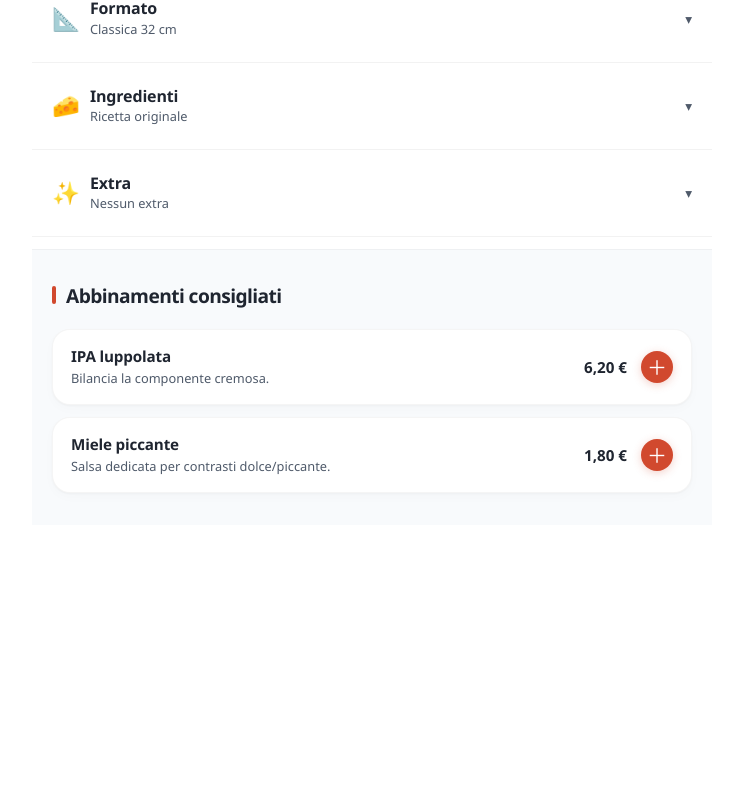
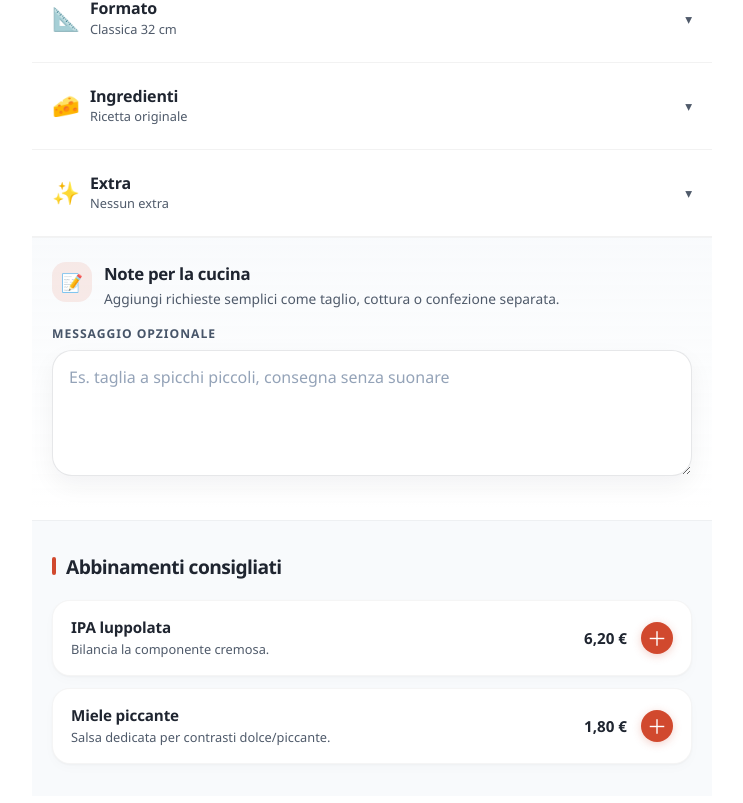
Before and after one commit to kremisi-com/pizzaos, a Next.js app in the folder apps/client/: page /product/product-4-formaggi in a window 1280 px wide. Shown: the part 826-1629 px from the top of the page, without its empty margins (268-1011 px from the left). Built offline with nearby package versions, Linux system fonts and the light colour scheme.

Commit message:
feat(client): add product kitchen note field
Add a dedicated kitchen note textarea at the bottom of the product detail page in the client app.

Append the free-text note to the structured customization summary persisted with cart items and cover the new behavior with product detail tests.

```diff
--- a/apps/client/src/features/customization/components/product-detail-screen.module.css
+++ b/apps/client/src/features/customization/components/product-detail-screen.module.css
@@ -886,6 +886,104 @@
   color: var(--pizzaos-color-foreground-muted);
 }
 
+/* ── Note section ── */
+.noteSection
+{
+  padding: 24px 20px 32px;
+  background:
+    linear-gradient(180deg, rgba(248, 250, 252, 0.92) 0%, rgba(255, 255, 255, 1) 100%);
+  border-top: 1px solid rgba(15, 23, 42, 0.05);
+}
+
+.noteHeader
+{
+  display: flex;
+  align-items: flex-start;
+  gap: 12px;
+  margin-bottom: 16px;
+}
+
+.noteIcon
+{
+  display: inline-flex;
+  align-items: center;
+  justify-content: center;
+  width: 40px;
+  height: 40px;
+  border-radius: 14px;
+  background: rgba(209, 73, 46, 0.1);
+  font-size: 1.1rem;
+  flex-shrink: 0;
+}
+
+.noteCopy
+{
+  display: flex;
+  flex-direction: column;
+  gap: 4px;
+}
+
+.noteTitle
+{
+  margin: 0;
+  font-size: 1.05rem;
+  font-weight: 900;
+  letter-spacing: -0.02em;
+  color: var(--pizzaos-color-foreground);
+}
+
+.noteDescription
+{
+  margin: 0;
+  font-size: 0.86rem;
+  line-height: 1.45;
+  color: var(--pizzaos-color-foreground-muted);
+}
+
+.noteField
+{
+  display: flex;
+  flex-direction: column;
+  gap: 8px;
+}
+
+.noteLabel
+{
+  font-size: 0.76rem;
+  font-weight: 800;
+  letter-spacing: 0.08em;
+  text-transform: uppercase;
+  color: #475569;
+}
+
+.noteTextarea
+{
+  width: 100%;
+  resize: vertical;
+  min-height: 112px;
+  padding: 14px 16px;
+  border-radius: 20px;
+  border: 1px solid rgba(15, 23, 42, 0.1);
+  background: #ffffff;
+  color: var(--pizzaos-color-foreground);
+  font: inherit;
+  line-height: 1.5;
+  box-shadow: 0 10px 24px rgba(15, 23, 42, 0.05);
+  transition: border-color 0.2s ease, box-shadow 0.2s ease, transform 0.2s ease;
+}
+
+.noteTextarea::placeholder
+{
+  color: #94a3b8;
+}
+
+.noteTextarea:focus
+{
+  outline: none;
+  border-color: rgba(209, 73, 46, 0.38);
+  box-shadow: 0 0 0 4px rgba(209, 73, 46, 0.12);
+}
+
 /* ── Pairings section ── */
 .pairingsSection
 {
--- a/apps/client/src/features/customization/components/product-detail-screen.tsx
+++ b/apps/client/src/features/customization/components/product-detail-screen.tsx
@@ -55,6 +55,7 @@ export function ProductDetailScreen(props: ProductDetailScreenProps): ReactEleme
 {
   const [seed, setSeed] = useState<ClientSeed>(() => loadClientDemoState());
   const [state, dispatch] = useReducer(customizationReducer, undefined, () => createInitialCustomizationState());
+  const [customerNote, setCustomerNote] = useState("");
   const [isCartToastVisible, setIsCartToastVisible] = useState(false);
   const [openSection, setOpenSection] = useState<OpenSection>(null);
   const [isPricePulsing, setIsPricePulsing] = useState(false);
@@ -150,7 +151,8 @@ export function ProductDetailScreen(props: ProductDetailScreenProps): ReactEleme
       baseLabel,
       doughLabel,
       variantLabel,
-      selectedExtras
+      selectedExtras,
+      customerNote
     });
 
     addCartItem(
@@ -323,6 +325,30 @@ export function ProductDetailScreen(props: ProductDetailScreenProps): ReactEleme
           <ExtraSelector state={state} dispatch={dispatch} productId={props.productId} />
         </CollapsibleSection>
       </div>
+
+      <section className={styles.noteSection} aria-labelledby="product-note-title">
+        <div className={styles.noteHeader}>
+          <span className={styles.noteIcon} aria-hidden="true">📝</span>
+          <div className={styles.noteCopy}>
+            <h2 id="product-note-title" className={styles.noteTitle}>Note per la cucina</h2>
+            <p className={styles.noteDescription}>
+              Aggiungi richieste semplici come taglio, cottura o confezione separata.
+            </p>
+          </div>
+        </div>
+        <label className={styles.noteField}>
+          <span className={styles.noteLabel}>Messaggio opzionale</span>
+          <textarea
+            className={styles.noteTextarea}
+            name="customer-note"
+            placeholder="Es. taglia a spicchi piccoli, consegna senza suonare"
+            value={customerNote}
+            onChange={(event) => setCustomerNote(event.target.value)}
+            maxLength={180}
+            rows={4}
+          />
+        </label>
+      </section>
 
       {/* ── Pairings ── */}
       {pairings.length > 0 ? (
@@ -799,6 +825,7 @@ function createCustomizationNotes(input: {
   readonly doughLabel: string;
   readonly variantLabel: string;
   readonly selectedExtras: readonly string[];
+  readonly customerNote: string;
 }): string
 {
   const segments = [
@@ -810,6 +837,13 @@ function createCustomizationNotes(input: {
   if (input.selectedExtras.length > 0)
   {
     segments.push(`Extra: ${input.selectedExtras.join(", ")}`);
+  }
+
+  const sanitizedCustomerNote = input.customerNote.trim();
+
+  if (sanitizedCustomerNote)
+  {
+    segments.push(`Note: ${sanitizedCustomerNote}`);
   }
 
   return segments.join(" · ");
```
Also changed, not shown: 2 other files (tests, documents, lock files or other folders).
